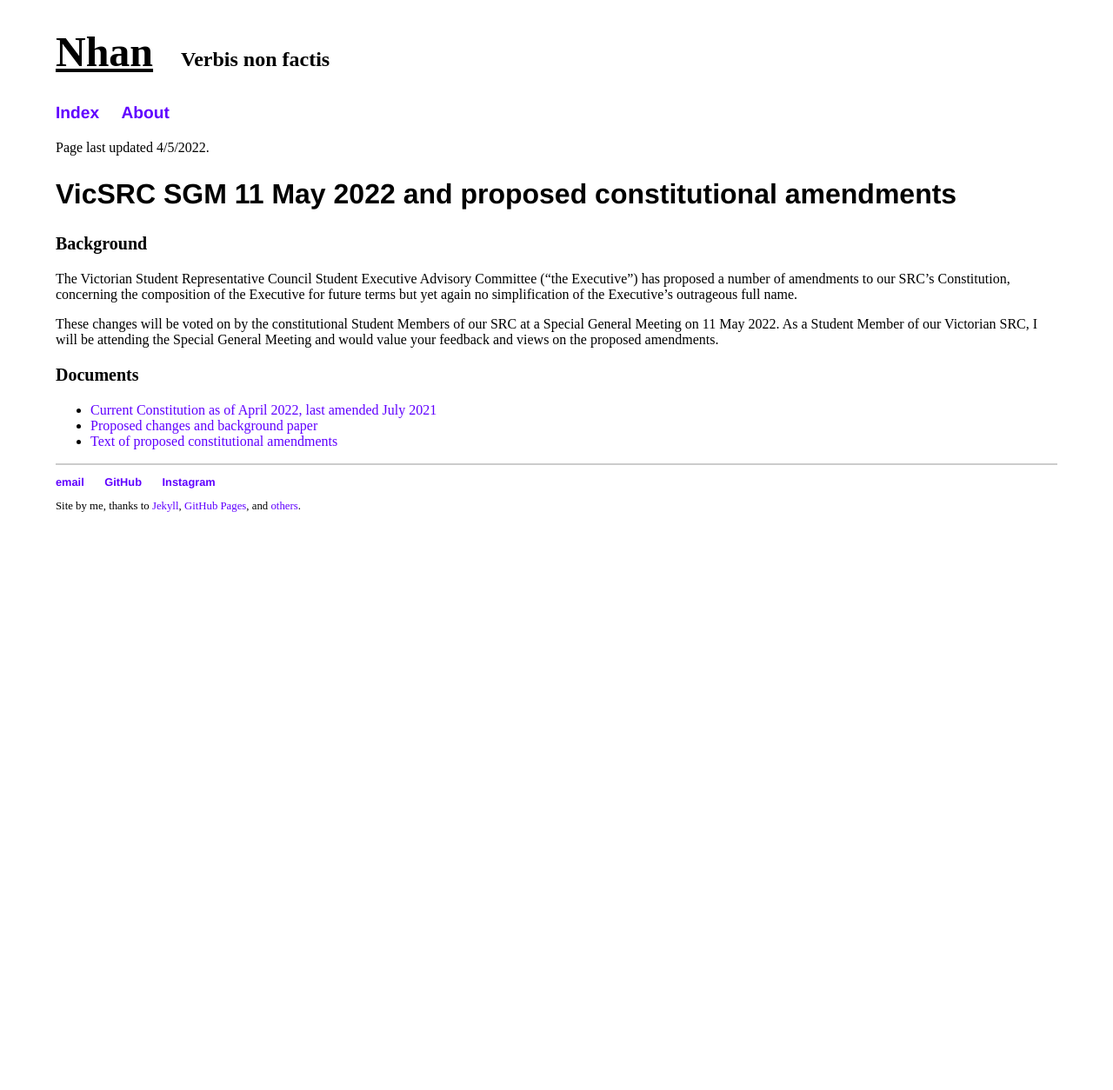
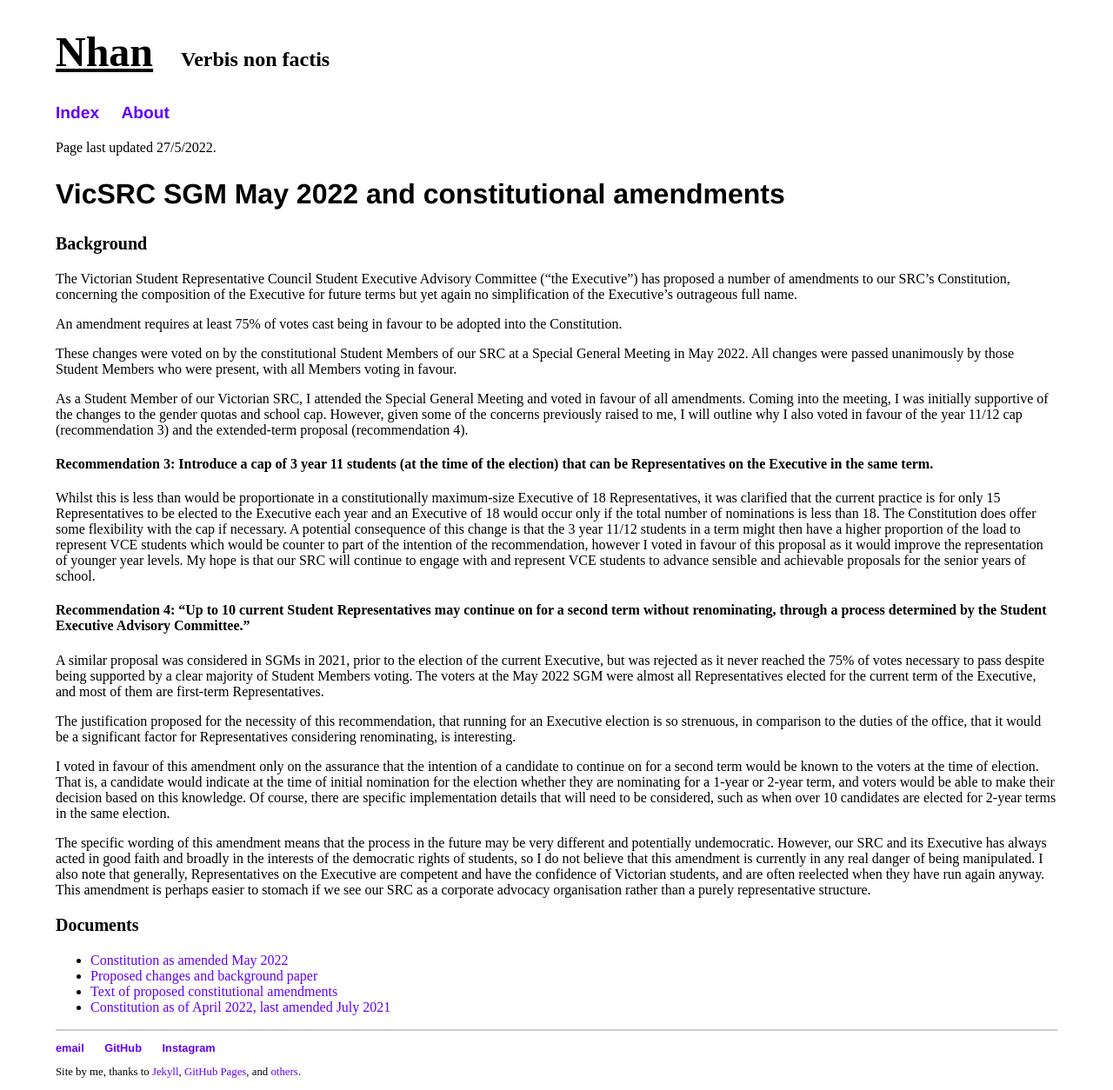
Before and after one commit to nhtnhanbn/nhtnhanbn.github.io, a Jekyll site: the page built from _repository/vicsrcsgmmay22.md, in a window 1280 px wide. Shown: the whole page at 87% size. Built offline with Jekyll 4.4.1, drawn with Linux system fonts in a browser that asks for light colours; before the commit the page ends 900 px from its top, so only the background shows below that.

Commit message:
Update vicsrcsgmmay22

```diff
--- a/_repository/vicsrcsgmmay22.md
+++ b/_repository/vicsrcsgmmay22.md
@@ -4,18 +4,37 @@ layout: default
 title: VicSRC SGM 5/2022 and constitutional amendments
 ---
 
-Page last updated 4/5/2022.
+Page last updated 27/5/2022.
 
-## VicSRC SGM 11 May 2022 and proposed constitutional amendments
+## VicSRC SGM May 2022 and constitutional amendments
 
 ### Background
 
 The Victorian Student Representative Council Student Executive Advisory Committee ("the Executive") has proposed a number of amendments to our SRC's Constitution, concerning the composition of the Executive for future terms but yet again no simplification of the Executive's outrageous full name.
 
-These changes will be voted on by the constitutional Student Members of our SRC at a Special General Meeting on 11 May 2022. As a Student Member of our Victorian SRC, I will be attending the Special General Meeting and would value your feedback and views on the proposed amendments.
+An amendment requires at least 75% of votes cast being in favour to be adopted into the Constitution.
+
+These changes were voted on by the constitutional Student Members of our SRC at a Special General Meeting in May 2022. All changes were passed unanimously by those Student Members who were present, with all Members voting in favour.
+
+As a Student Member of our Victorian SRC, I attended the Special General Meeting and voted in favour of all amendments. Coming into the meeting,  I was initially supportive of the changes to the gender quotas and school cap. However, given some of the concerns previously raised to me, I will outline why I also voted in favour of the year 11/12 cap (recommendation 3) and the extended-term proposal (recommendation 4).
+
+#### Recommendation 3: Introduce a cap of 3 year 11 students (at the time of the election) that can be Representatives on the Executive in the same term.
+
+Whilst this is less than would be proportionate in a constitutionally maximum-size Executive of 18 Representatives, it was clarified that the current practice is for only 15 Representatives to be elected to the Executive each year and an Executive of 18 would occur only if the total number of nominations is less than 18. The Constitution does offer some flexibility with the cap if necessary. A potential consequence of this change is that the 3 year 11/12 students in a term might then have a higher proportion of the load to represent VCE students which would be counter to part of the intention of the recommendation, however I voted in favour of this proposal as it would improve the representation of younger year levels. My hope is that our SRC will continue to engage with and represent VCE students to advance sensible and achievable proposals for the senior years of school.
+
+#### Recommendation 4: "Up to 10 current Student Representatives may continue on for a second term without renominating, through a process determined by the Student Executive Advisory Committee."
+
+A similar proposal was considered in SGMs in 2021, prior to the election of the current Executive, but was rejected as it never reached the 75% of votes necessary to pass despite being supported by a clear majority of Student Members voting. The voters at the May 2022 SGM were almost all Representatives elected for the current term of the Executive, and most of them are first-term Representatives.
+
+The justification proposed for the necessity of this recommendation, that running for an Executive election is so strenuous, in comparison to the duties of the office, that it would be a significant factor for Representatives considering renominating, is interesting.
+
+I voted in favour of this amendment only on the assurance that the intention of a candidate to continue on for a second term would be known to the voters at the time of election. That is, a candidate would indicate at the time of initial nomination for the election whether they are nominating for a 1-year or 2-year term, and voters would be able to make their decision based on this knowledge. Of course, there are specific implementation details that will need to be considered, such as when over 10 candidates are elected for 2-year terms in the same election.
+
+The specific wording of this amendment means that the process in the future may be very different and potentially undemocratic. However, our SRC and its Executive has always acted in good faith and broadly in the interests of the democratic rights of students, so I do not believe that this amendment is currently in any real danger of being manipulated. I also note that generally, Representatives on the Executive are competent and have the confidence of Victorian students, and are often reelected when they have run again anyway. This amendment is perhaps easier to stomach if we see our SRC as a corporate advocacy organisation rather than a purely representative structure.
 
 ### Documents
 
-- [Current Constitution as of April 2022, last amended July 2021](https://acncpubfilesprodstorage.blob.core.windows.net/public/e473ac1a-014e-ea11-a813-000d3ad1fbf8-5c61b458-54d3-4b03-871c-3e7e6fed40bc-Governing%20Document-ca3eb614-16dd-eb11-bacb-0022480ffcc6-VicSRC_Constitution_with_APPROVED_AMENDMENTS_2021.pdf)
+- [Constitution as amended May 2022](https://files.vicsrc.org.au/shared/VicSRC%20Constitution%20APPROVED%20AMENDMENTS%202022.pdf)
 - [Proposed changes and background paper](/files/Special General Meeting Background Paper_Constitutional changes.pdf)
 - [Text of proposed constitutional amendments](/files/VicSRC Constitution ONLY PROPOSED AMENDMENTS 2022.pdf)
+- [Constitution as of April 2022, last amended July 2021](https://acncpubfilesprodstorage.blob.core.windows.net/public/e473ac1a-014e-ea11-a813-000d3ad1fbf8-5c61b458-54d3-4b03-871c-3e7e6fed40bc-Governing%20Document-ca3eb614-16dd-eb11-bacb-0022480ffcc6-VicSRC_Constitution_with_APPROVED_AMENDMENTS_2021.pdf)
--- a/_sass/main.scss
+++ b/_sass/main.scss
@@ -40,12 +40,6 @@ h3 {
 
 h4 {
     font-size: 100%;
-    font-weight: normal;
-    color: blue;
-}
-
-h5 {
-    font-size: 100%;
 }
 
 p {
```
Also changed, not shown: 3 other files.
